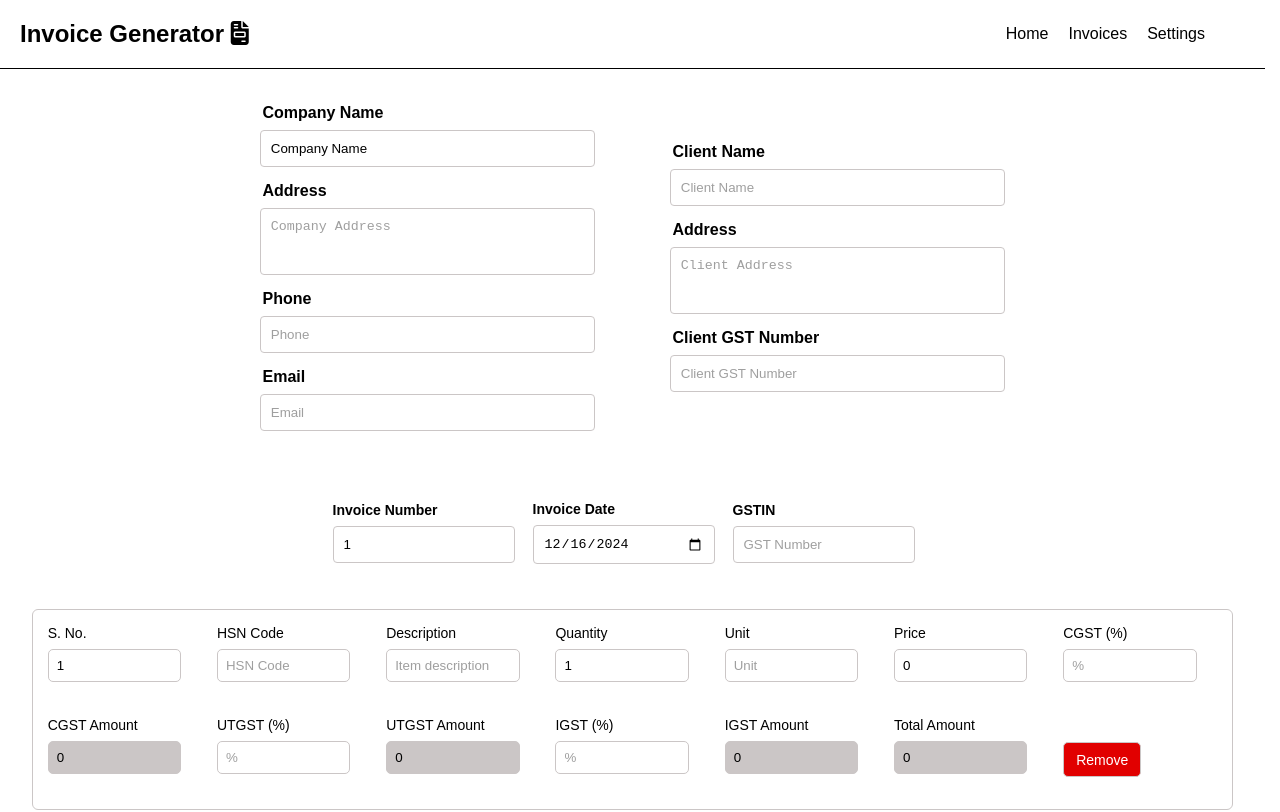
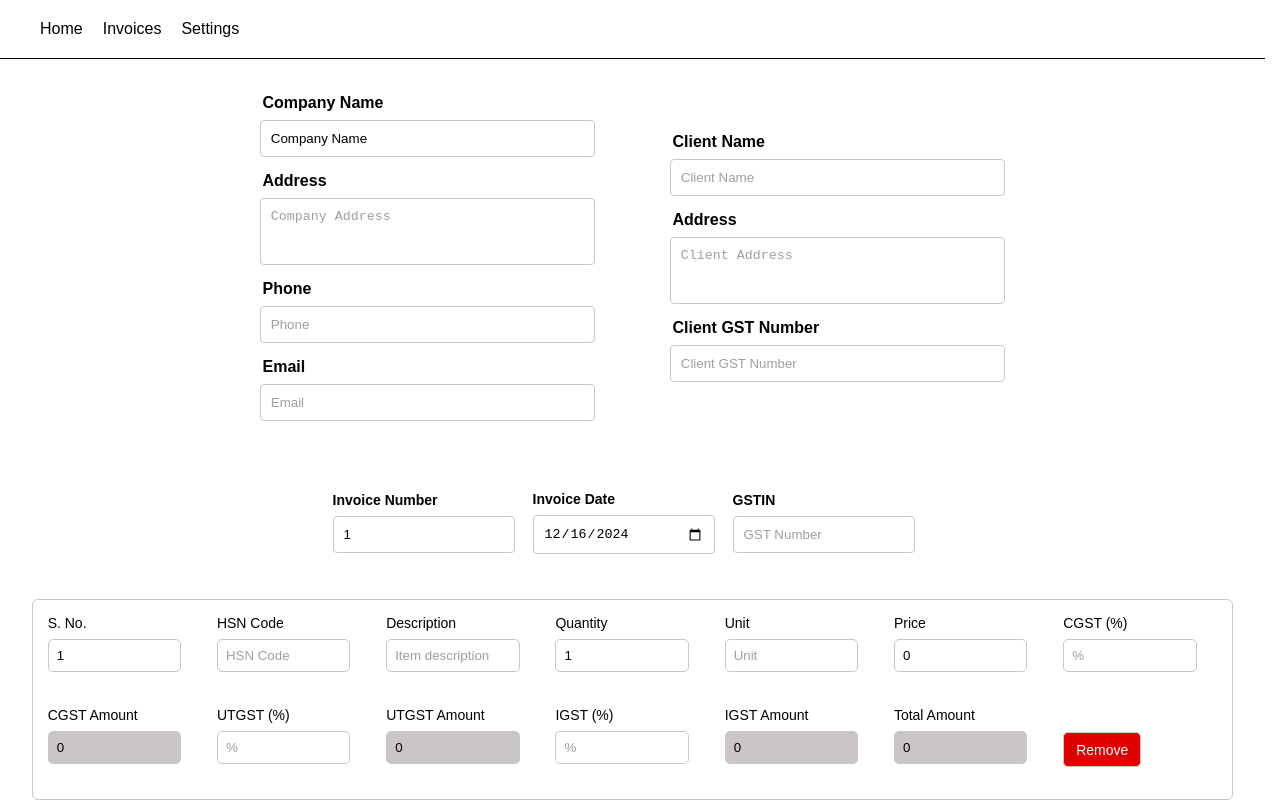
Before and after one commit to priyamkumar/Invoice-Generator, a React (Vite) app: page / in a window 1280 px wide. Shown: the top 812 px of the page. Built offline with nearby package versions, Linux system fonts and the light colour scheme.

Commit message:
testing without appname

```diff
--- a/src/Components/Header.jsx
+++ b/src/Components/Header.jsx
@@ -1,4 +1,3 @@
-import AppName from "./AppName";
 import Navbar from "./Navbar";
 import { useTheme } from "../Contexts/ThemeContext";
 
@@ -6,7 +5,6 @@ export default function Header() {
   const { isDark } = useTheme();
   return (
     <div className={`header-container ${isDark ? "dark" : ""}`}>
-    <AppName/>
     <Navbar/>
     </div>
   )
```
